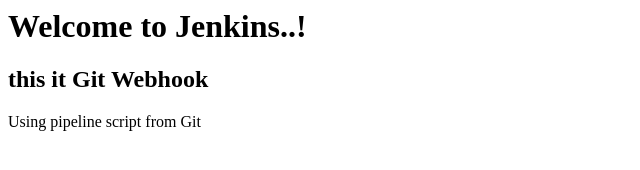
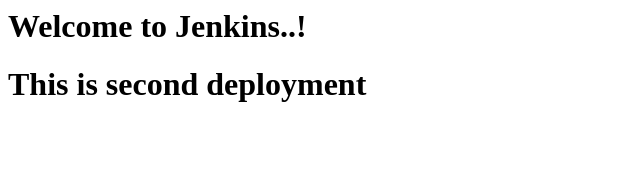
Before and after one commit to helpingpeopletolearn/html-portal, a plain HTML site: page index.html in a window 1280 px wide. Shown: the whole page, without its empty margins (0-640 px from the left). Drawn offline with Linux system fonts and the light colour scheme.

Commit message:
Update index.html

```diff
--- a/index.html
+++ b/index.html
@@ -1,3 +1,2 @@
 <h1> Welcome to Jenkins..!</h1>
-<h2> this it Git Webhook </h2>
-Using pipeline script from Git
+<h1> This is second deployment </h1>
```
